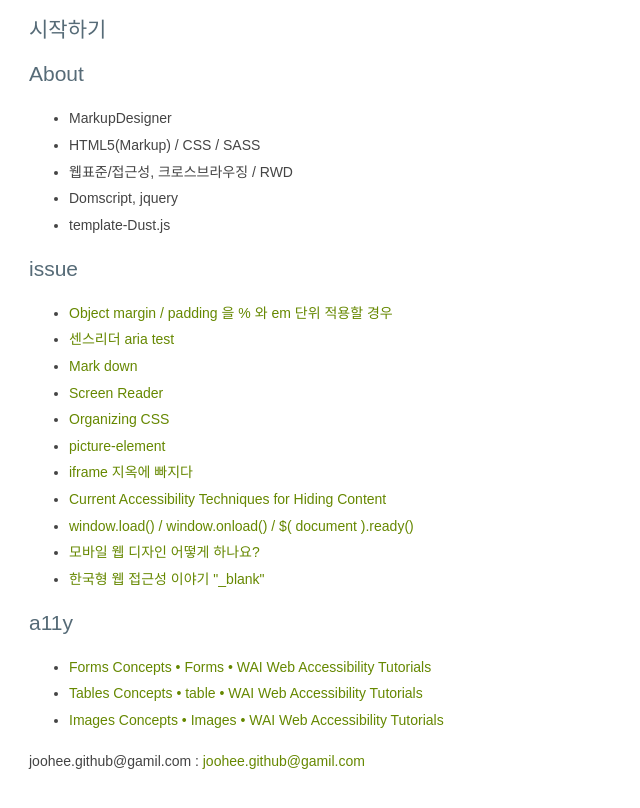
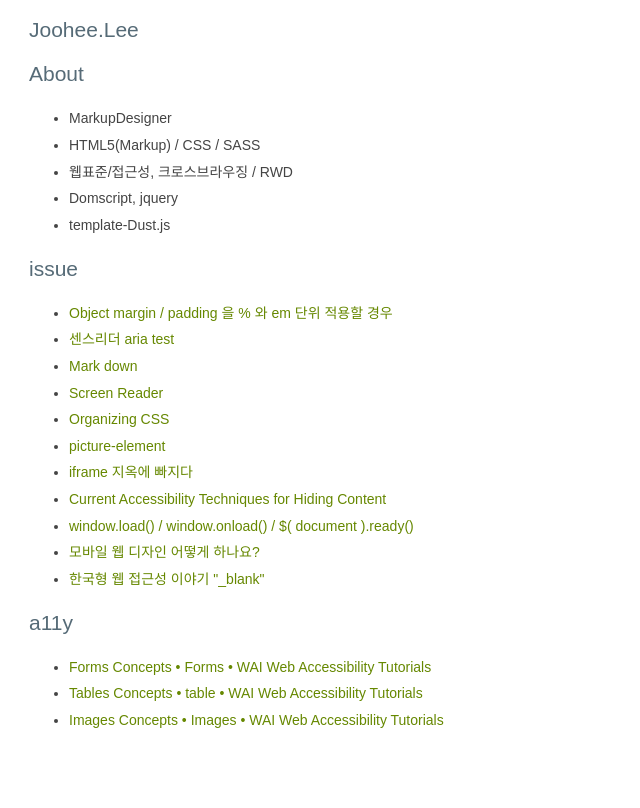
Before and after one commit to joohee-lee/joohee-lee.github.io, a Jekyll site: the page built from index.html, in a window 1280 px wide. Shown: the top 808 px of the page, without its empty margins (0-640 px from the left). Built offline with Jekyll 4.4.1, drawn with Linux system fonts in a browser that asks for light colours.

Commit message:
파일 수정

```diff
--- a/_includes/footer.html
+++ b/_includes/footer.html
@@ -1 +1,7 @@
-<p> joohee.github@gamil.com : <a href="mailto:joohee.github@gamil.com">joohee.github@gamil.com</a></p>
+<footer>
+    <!--
+    <p>
+        <a href="mailto:joohee.github@gamil.com">joohee.github@gamil.com</a>
+    </p>
+    -->
+</footer>
--- a/_layouts/index.html
+++ b/_layouts/index.html
@@ -8,9 +8,7 @@
 
 </head>
 <body>
-	<h2>시작하기</h2>
-
-
+	<h2>Joohee.Lee</h2>
 
 	{{ content }}
 
```
